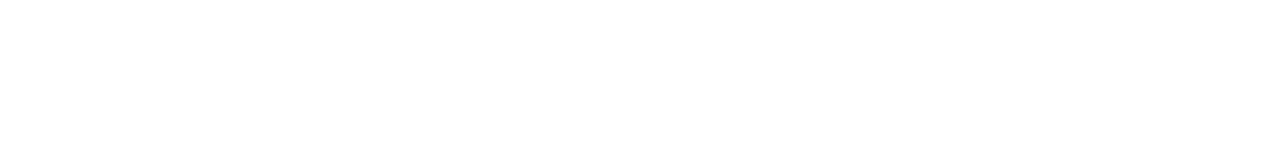
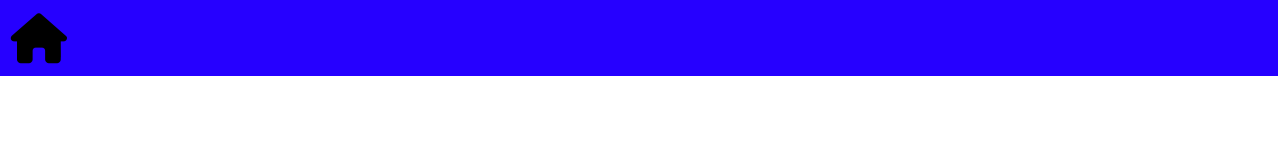
Before and after one commit to seanreid1997/code-institute-p2, a plain HTML site: page index.html in a window 1280 px wide. Drawn offline with Linux system fonts and the light colour scheme.

Commit message:
Add header and basic styling to index.html

```diff
--- a/assets/css/style.css
+++ b/assets/css/style.css
@@ -0,0 +1,18 @@
+* {
+    margin: 0;
+    padding: 0;
+    box-sizing: border-box;
+    font-size: 62.5%;
+    font-family: 'Nova Square', cursive;
+}
+
+/*Header*/
+#nav i {
+    background-color: rgb(38, 0, 255);
+    color: black;
+    float: left;
+    padding: 1%;
+    font-size: 5rem;
+    width: 100%;
+    margin-left: -2px;
+}
--- a/index.html
+++ b/index.html
@@ -8,6 +8,10 @@
     <title>Document</title>
 </head>
 <body>
+    <!--Header-->
+    <div id="nav">
+        <a href="index.html"><i class="fas fa-home"></i></a>
+    </div>
 
     <script src="https://kit.fontawesome.com/d15acb58b5.js" crossorigin="anonymous"></script>
 </body>
```
